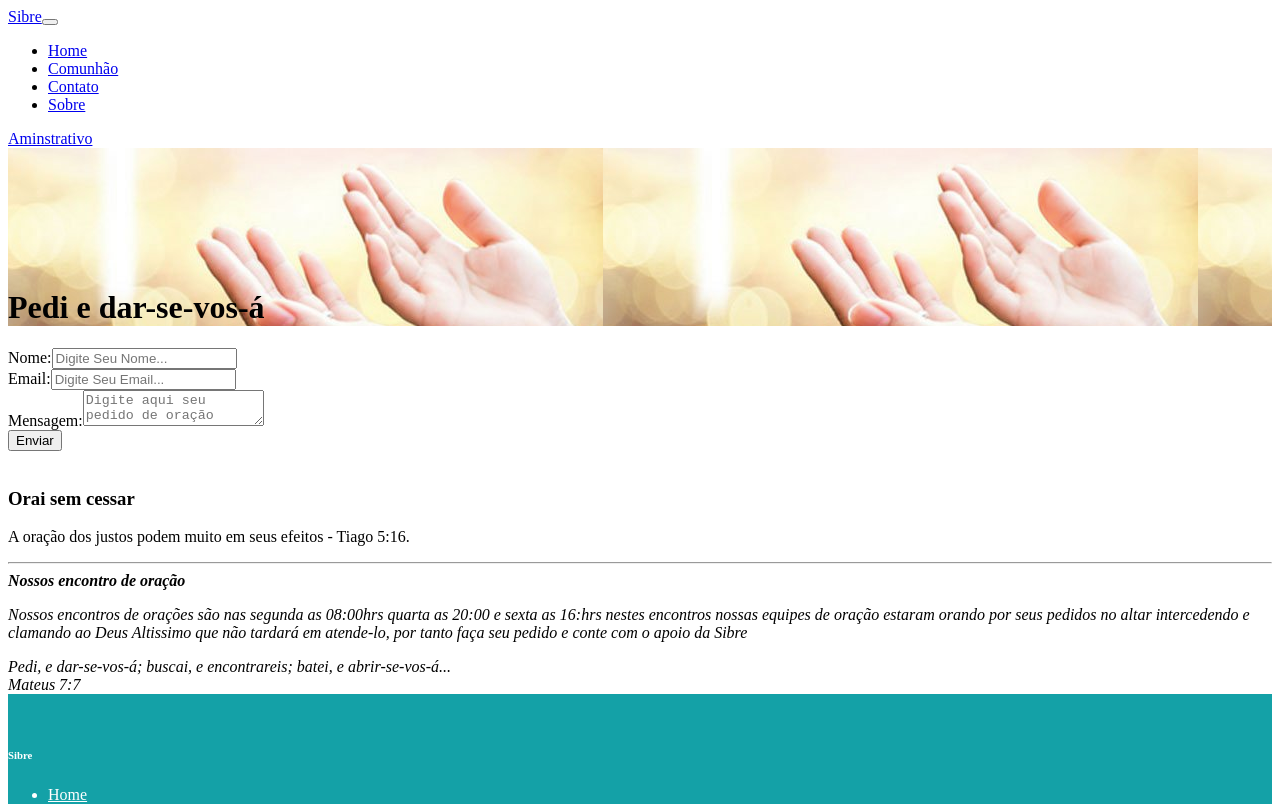
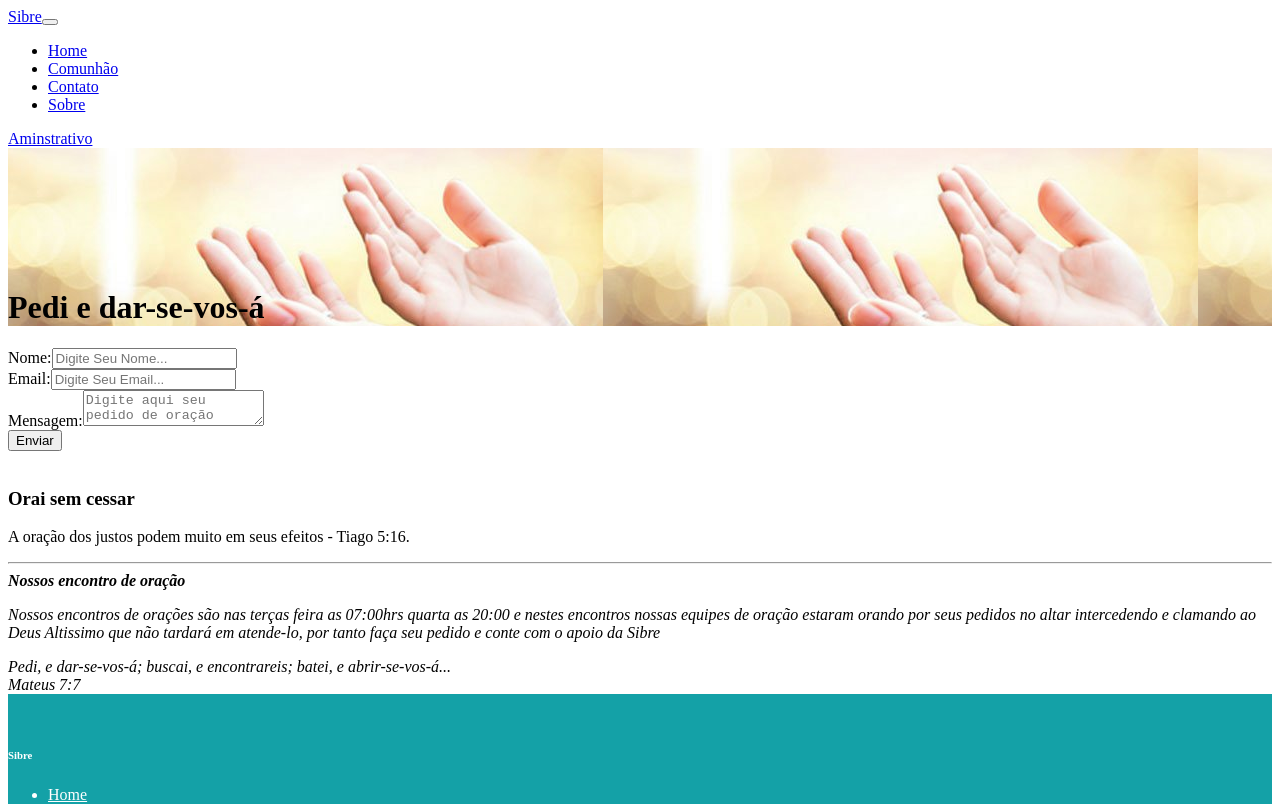
Before and after one commit to Ernilson/Ernilson-front2-sibre-react-next, a Next.js app: page /oracao in a window 1280 px wide. Shown: the top 804 px of the page. Built offline with nearby package versions, Linux system fonts and the light colour scheme.

Commit message:
Nossos encontros de oração - pagina oração

```diff
--- a/pages/oracao.js
+++ b/pages/oracao.js
@@ -35,7 +35,7 @@ const Oracao = () => {
         setResponse({ formSave: true })
 
         try {
-            const res = await fetch(`https://sibre2023.com.br/oracao`, {
+            const res = await fetch(`http://localhost:3000/oracao`, {
                 method: `POST`,
                 body: JSON.stringify(oracao),
                 headers: { 'Content-Type': 'application/json' }
@@ -131,8 +131,8 @@ const Oracao = () => {
                             <hr />
                             <address>
                                 <strong>Nossos encontro de oração</strong><br />
-                               <p> Nossos encontros de orações são nas segunda as 08:00hrs
-                                quarta as 20:00 e sexta as 16:hrs nestes encontros nossas equipes de
+                               <p> Nossos encontros de orações são nas terças feira as 07:00hrs
+                                quarta as 20:00 e nestes encontros nossas equipes de
                                 oração estaram orando por seus pedidos no altar intercedendo e clamando
                                 ao Deus Altissimo que não tardará em atende-lo, por tanto faça seu pedido
                                 e conte com o apoio da Sibre</p>
```
